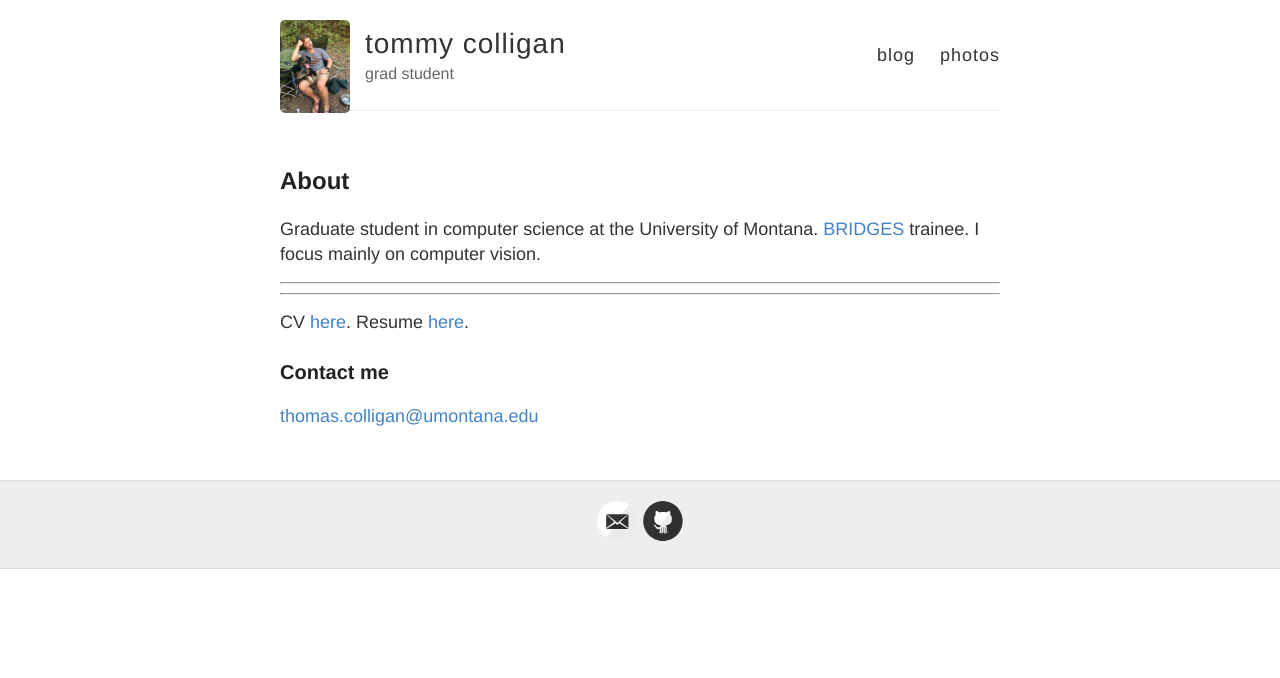
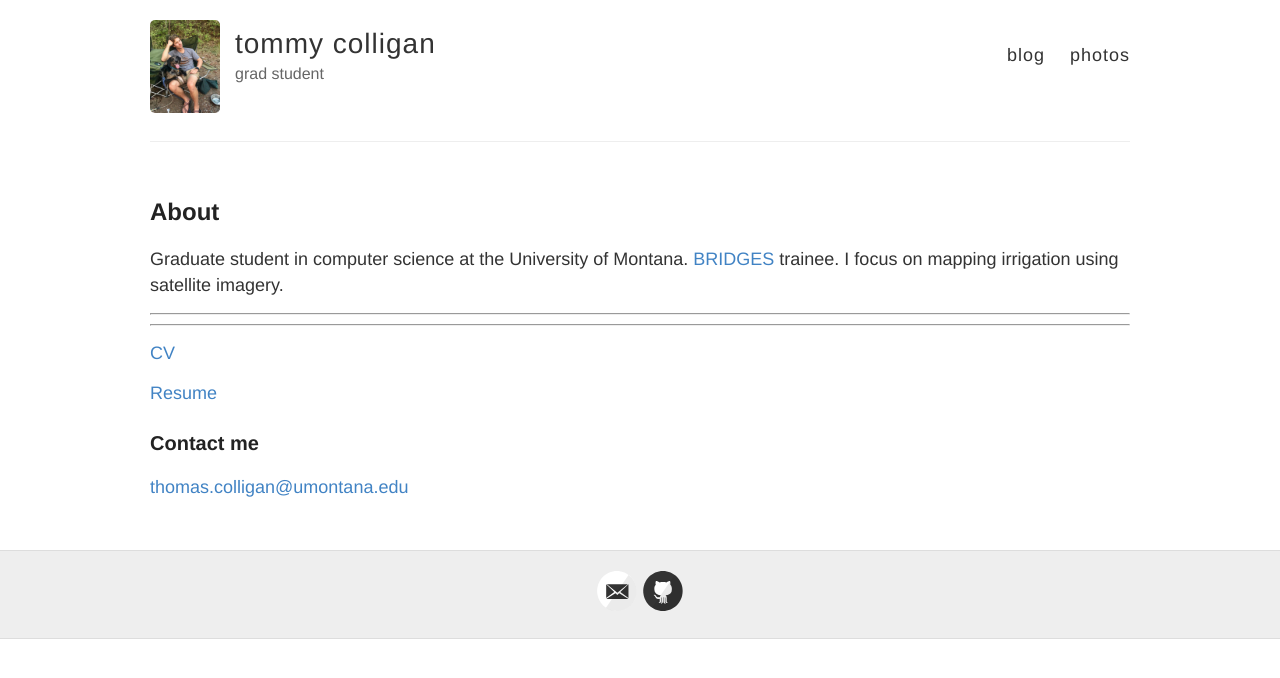
Before and after one commit to colligant/colligant.github.io, a Jekyll site: the page built from index.md, in a window 1280 px wide. Shown: the top 678 px of the page. Built offline with Jekyll 4.4.1, drawn with Linux system fonts in a browser that asks for light colours; our own code applies the rules of GitHub Pages for plain Markdown files.

Commit message:
changed page width

```diff
--- a/index.md
+++ b/index.md
@@ -3,13 +3,16 @@ layout: default
 ---
 ## About
 Graduate student in computer science at the University of Montana. [BRIDGES](ht
-tps://www.umt.edu/bridges/) trainee. I focus mainly on computer vision.
+tps://www.umt.edu/bridges/) trainee. I focus on mapping irrigation using
+satellite imagery.
 
 ----
 ****
 
-CV [here]({{ site.baseurl }}/assets/cv.pdf).
-Resume [here]({{ site.baseurl }}/assets/cv.pdf).
+[CV]({{ site.baseurl }}/assets/cv.pdf)
+
+
+[Resume]({{ site.baseurl }}/assets/cv.pdf)
 
 ### Contact me
 
--- a/style.scss
+++ b/style.scss
@@ -25,7 +25,7 @@ body {
 
 .container {
   margin: 0 auto;
-  max-width: 740px;
+  max-width: 1000px;
   padding: 0 10px;
   width: 100%;
 }
@@ -166,7 +166,7 @@ img {
 .site-avatar {
   float: left;
   width: 70px;
-  height: 70px;
+  height: 100;
   margin-right: 15px;
 
   @include mobile {
```
Also changed, not shown: _posts/2019-12-13-bee-net.md (+76 -19 lines).
